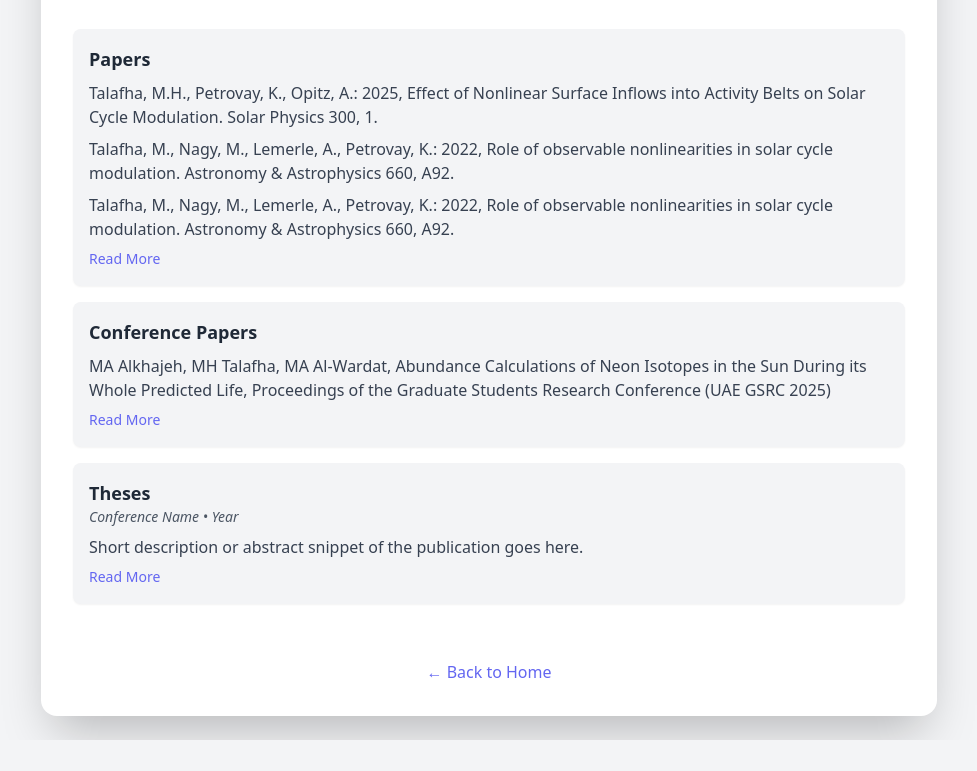
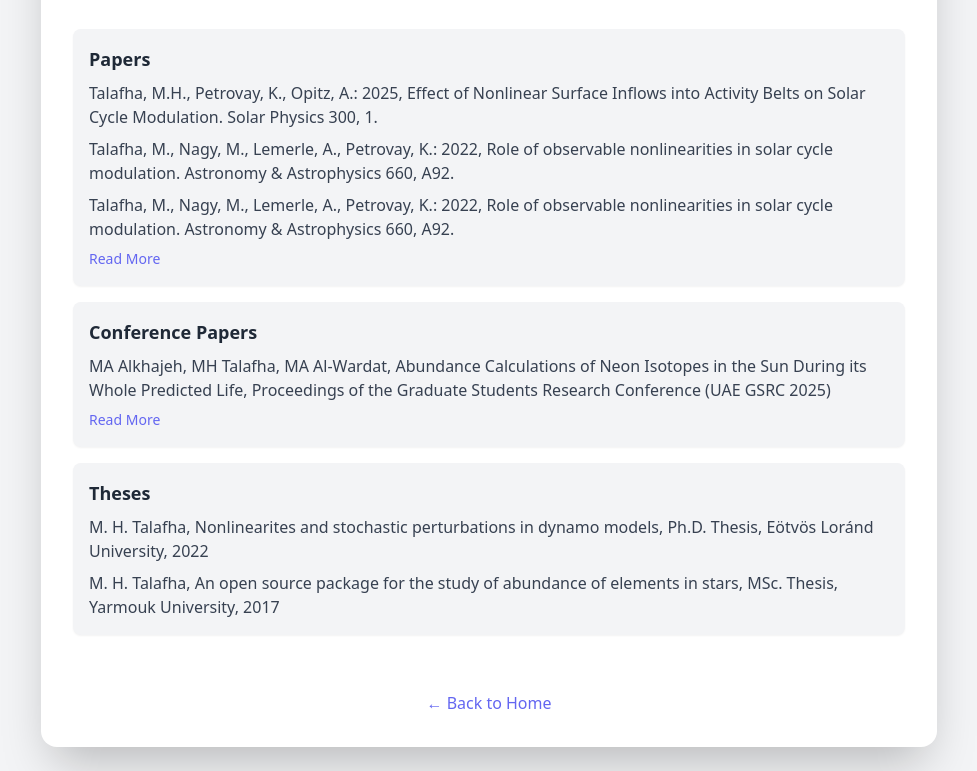
Before and after one commit to mtalafha90/website, a plain HTML site: page Publications.html in a window 1280 px wide. Shown: the part 131-902 px from the top of the page, without its empty margins (151-1128 px from the left). Before the commit the page ends 871 px from the top, so only its background shows below. Drawn offline with nearby package versions, Linux system fonts and the light colour scheme.

Commit message:
Update Publications.html

```diff
--- a/Publications.html
+++ b/Publications.html
@@ -36,9 +36,8 @@ solar cycle modulation. Astronomy & Astrophysics 660, A92.</p>
           </li>
           <li class="bg-gray-100 p-4 rounded-lg shadow-sm">
             <h3 class="font-bold text-lg">Theses</h3>
-            <p class="text-sm text-gray-600 italic">Conference Name • Year</p>
-            <p class="mt-2 text-gray-700">Short description or abstract snippet of the publication goes here.</p>
-            <a href="#" class="text-indigo-500 hover:underline text-sm mt-2 inline-block">Read More</a>
+            <p class="mt-2 text-gray-700">M. H. Talafha, Nonlinearites and stochastic perturbations in dynamo models, Ph.D. Thesis, Eötvös Loránd University, 2022</p>
+            <p class="mt-2 text-gray-700">M. H. Talafha, An open source package for the study of abundance of elements in stars, MSc. Thesis, Yarmouk University, 2017</p>
           </li>
           <!-- Add more publications as needed -->
         </ul>
```
